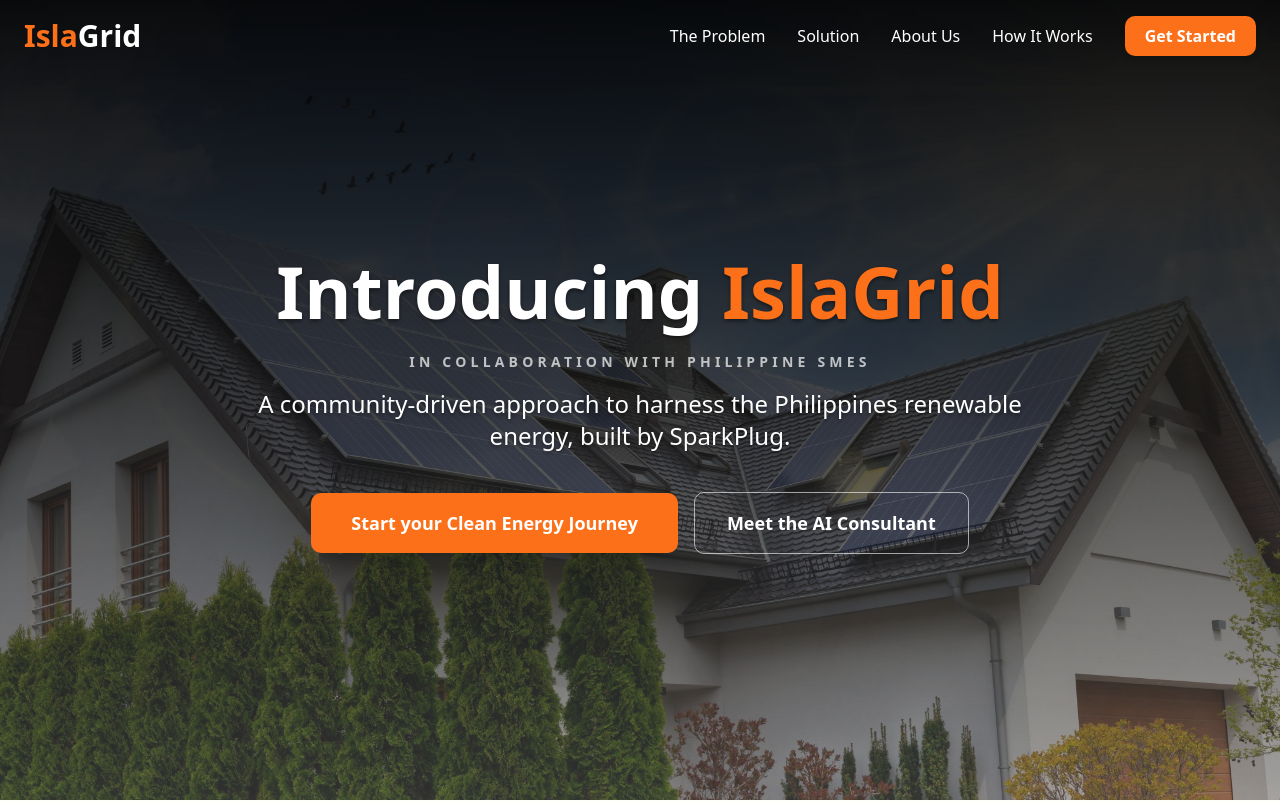
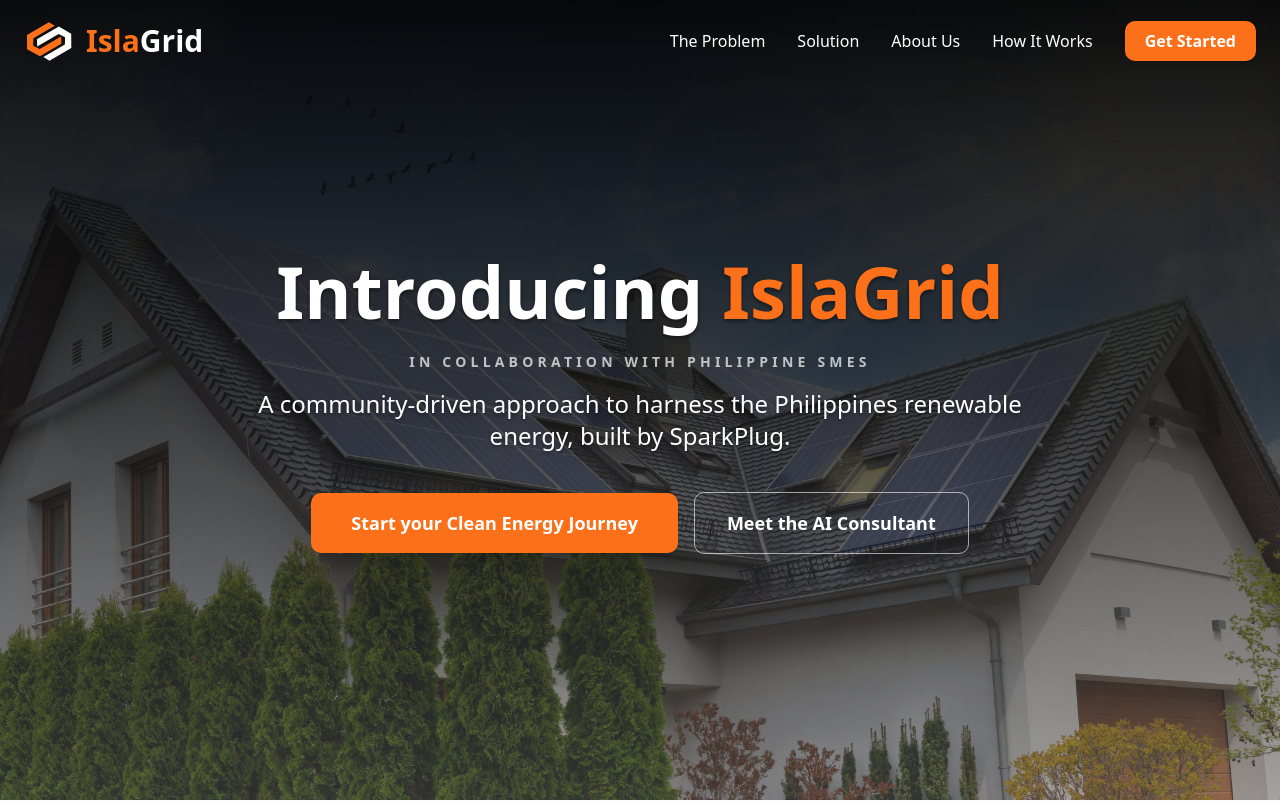
Before and after one commit to aidantiu/isla-grid, a Next.js app in the folder client/: page / in a window 1280 px wide. Shown: the top 802 px of the page. Built offline with nearby package versions, Linux system fonts and the light colour scheme; no server answers.

Commit message:
add: light and dark logo

```diff
--- a/client/app/components/PageNavbar.tsx
+++ b/client/app/components/PageNavbar.tsx
@@ -1,5 +1,6 @@
-'use client';
+"use client";
 
+import Image from 'next/image';
 import { useEffect, useState } from 'react';
 
 const PageNavbar = () => {
@@ -31,13 +32,21 @@
     >
       <div className="container mx-auto px-6 py-4">
         <div className="flex flex-nowrap justify-between items-center ">
-          <a
-            href="#"
-            className={`text-3xl font-extrabold whitespace-nowrap transition-colors duration-300 ${
-              hasScrolled ? 'text-[#131B28]' : 'text-white'
-            }`}
-          >
-            <span className="text-[#FC7019]">Isla</span>Grid
+          <a href="#" className="flex items-center gap-3 w-auto">
+            <Image
+              src={hasScrolled ? '/Light-SPLogo.svg' : '/Dark-SPLogo.svg'}
+              width={50}
+              height={50}
+              alt="IslaGrid logo"
+              priority
+            />
+            <span
+              className={`text-3xl font-extrabold whitespace-nowrap transition-colors duration-300 ${
+                hasScrolled ? 'text-[#131B28]' : 'text-white'
+              }`}
+            >
+              <span className="text-[#FC7019]">Isla</span>Grid
+            </span>
           </a>
 
           {/* Desktop Menu */}
```
Also changed, not shown: client/public/Dark-SPLogo.svg (added), client/public/Light-SPLogo.svg (added).
